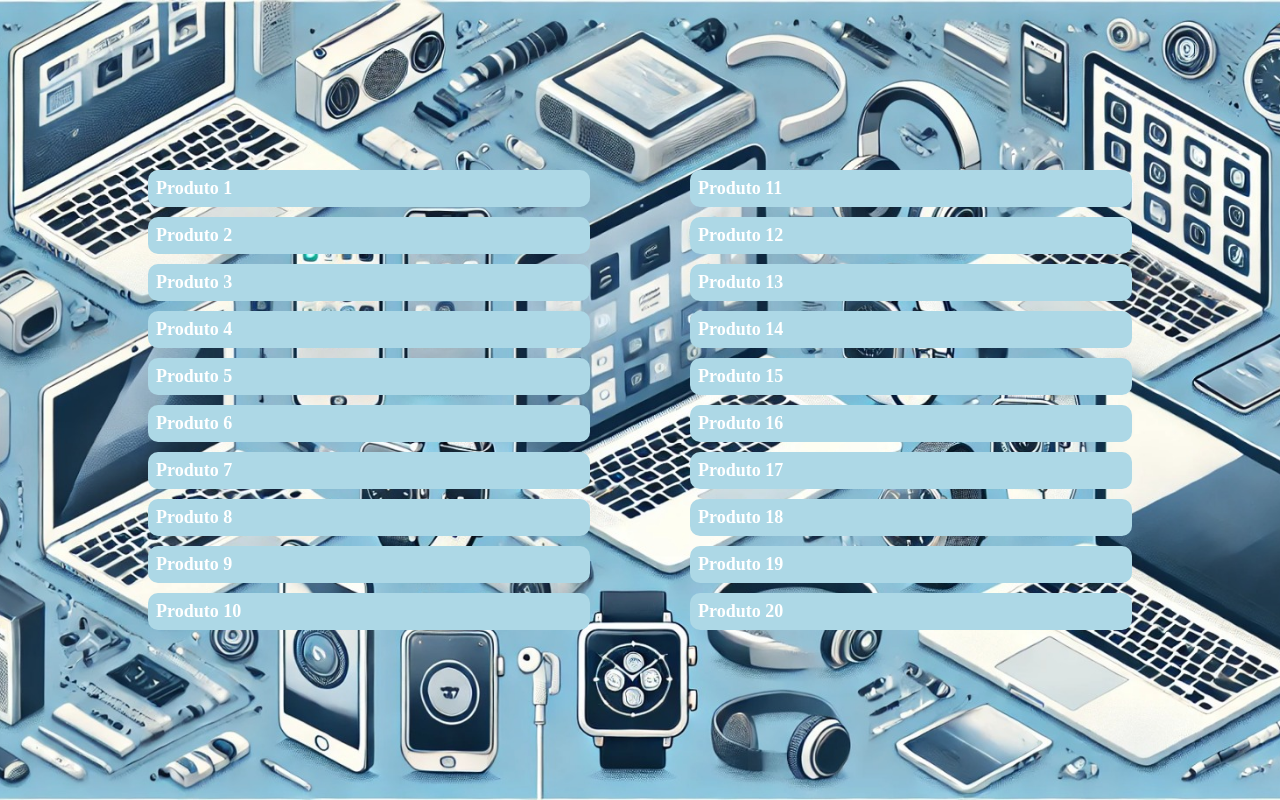
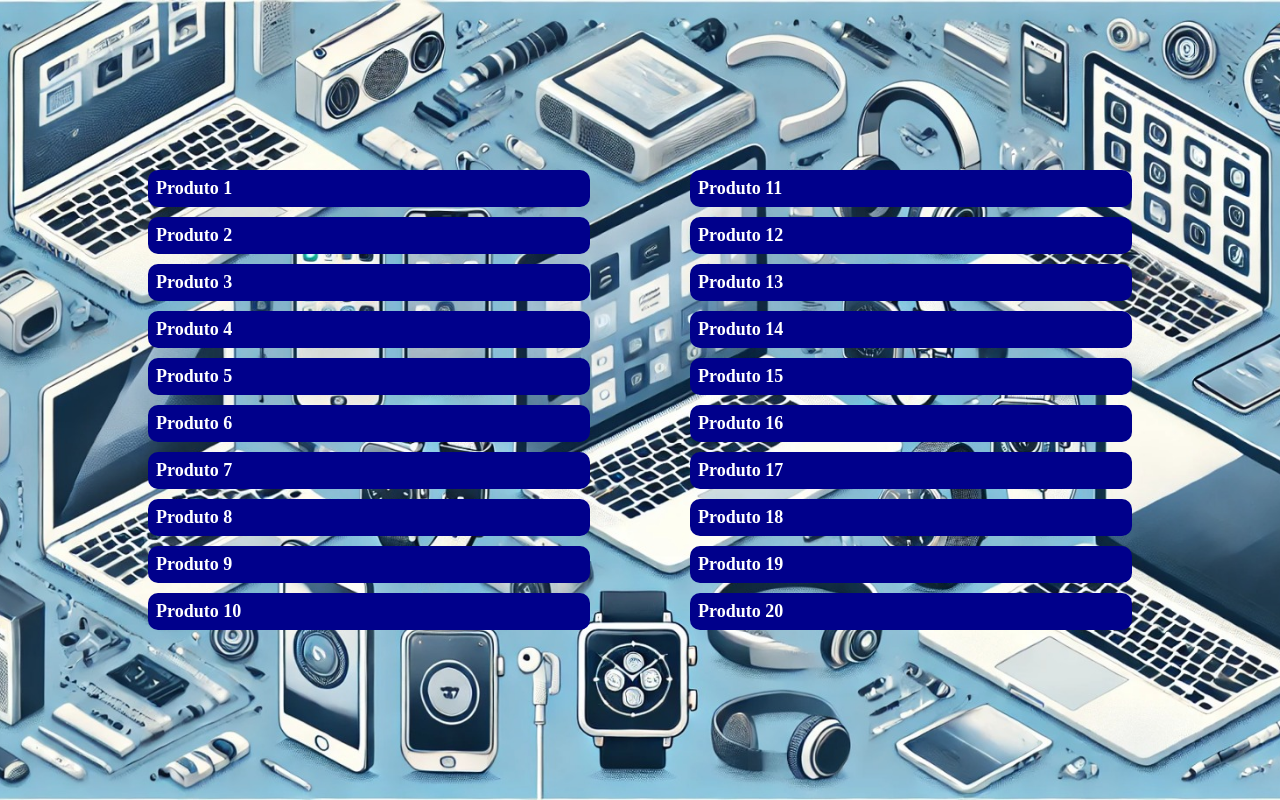
Before and after one commit to luumartin99/eletronicos, a plain HTML site: page index.html in a window 1280 px wide. Drawn offline with Linux system fonts and the light colour scheme.

Commit message:
Update index.html

```diff
--- a/index.html
+++ b/index.html
@@ -50,7 +50,7 @@
             width: 100%;
             padding: 8px;
             margin: 10px 0;
-            background-color: #ADD8E6; /* Azul claro*/
+            background-color: #00008B; /* Azul claro*/
             color: white;
             font-size: 18px;
             text-align: left;
```
